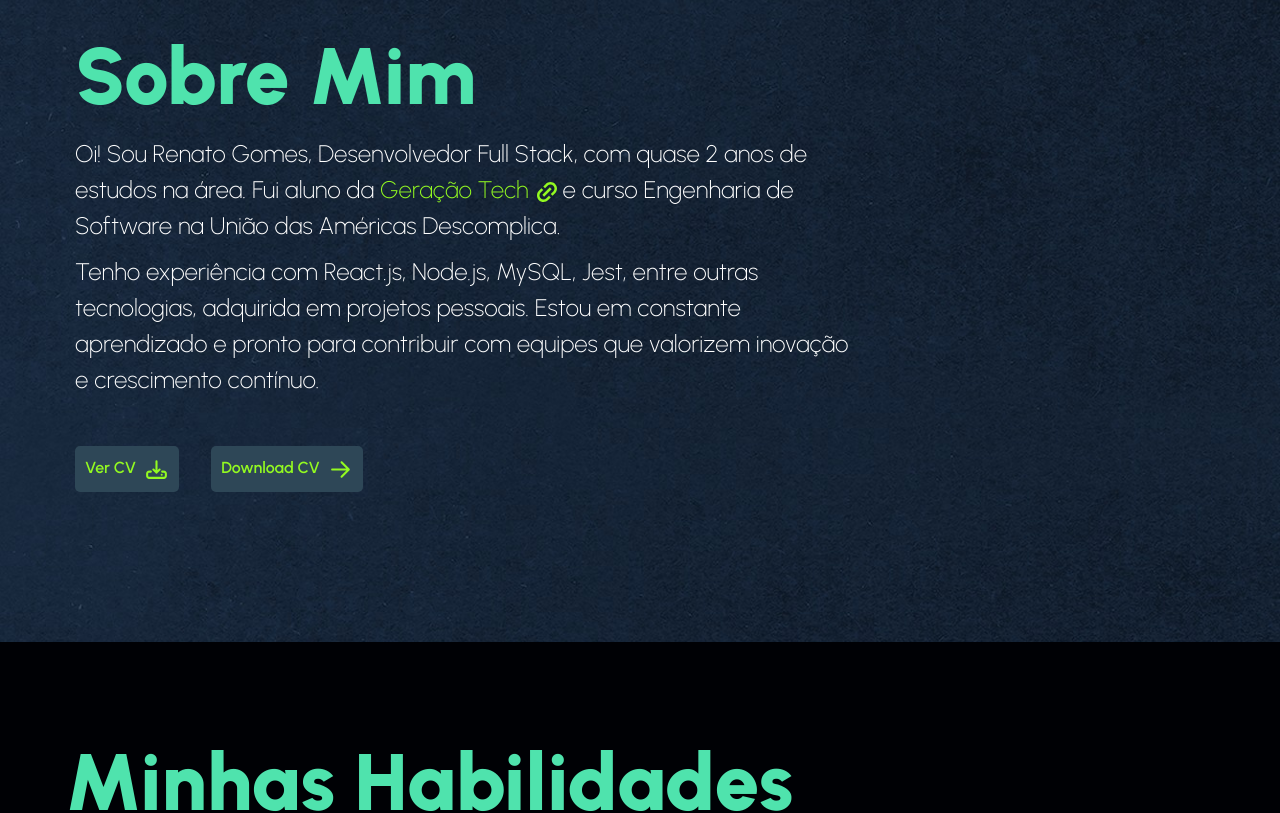
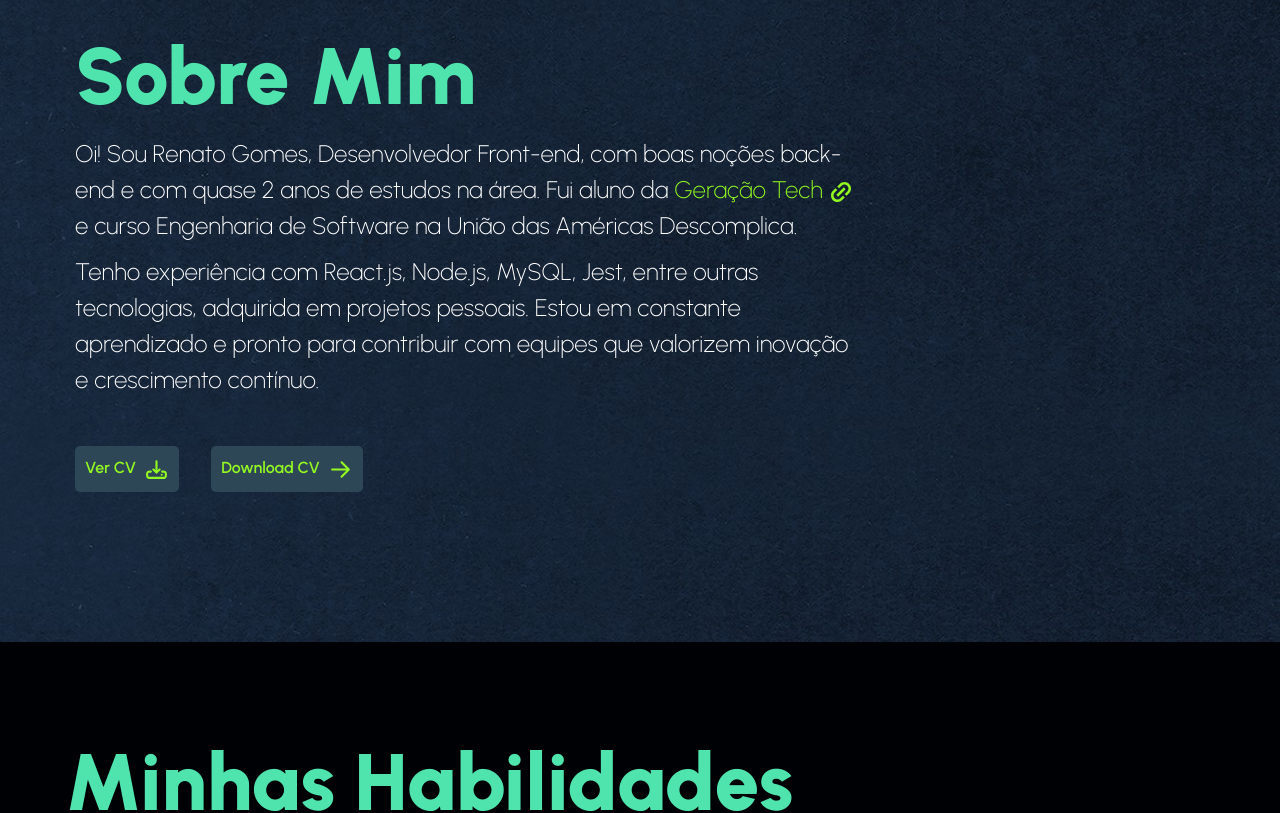
Before and after one commit to renatogomesf/portifolio, a React (Vite) app: page / in a window 1280 px wide. Shown: the part 860-1673 px from the top of the page. Built offline with nearby package versions, Linux system fonts and the light colour scheme; a web font is replaced by a local one.

Commit message:
fix: correção de texto

```diff
--- a/src/components/about/About.tsx
+++ b/src/components/about/About.tsx
@@ -9,8 +9,8 @@ export default function About() {
             Sobre Mim
           </h2>
           <p className="text-[1.5rem] w-[70%] max-md:w-[100%] font-extralight ">
-            Oi! Sou Renato Gomes, Desenvolvedor Full Stack, com quase 2 anos de
-            estudos na área. Fui aluno da{" "}
+            Oi! Sou Renato Gomes, Desenvolvedor Front-end, com boas noções
+            back-end e com quase 2 anos de estudos na área. Fui aluno da{" "}
             <a
               className="text-[#93FA21] hover:underline"
               href="https://geracaotech.iel-ce.org.br/"
```
